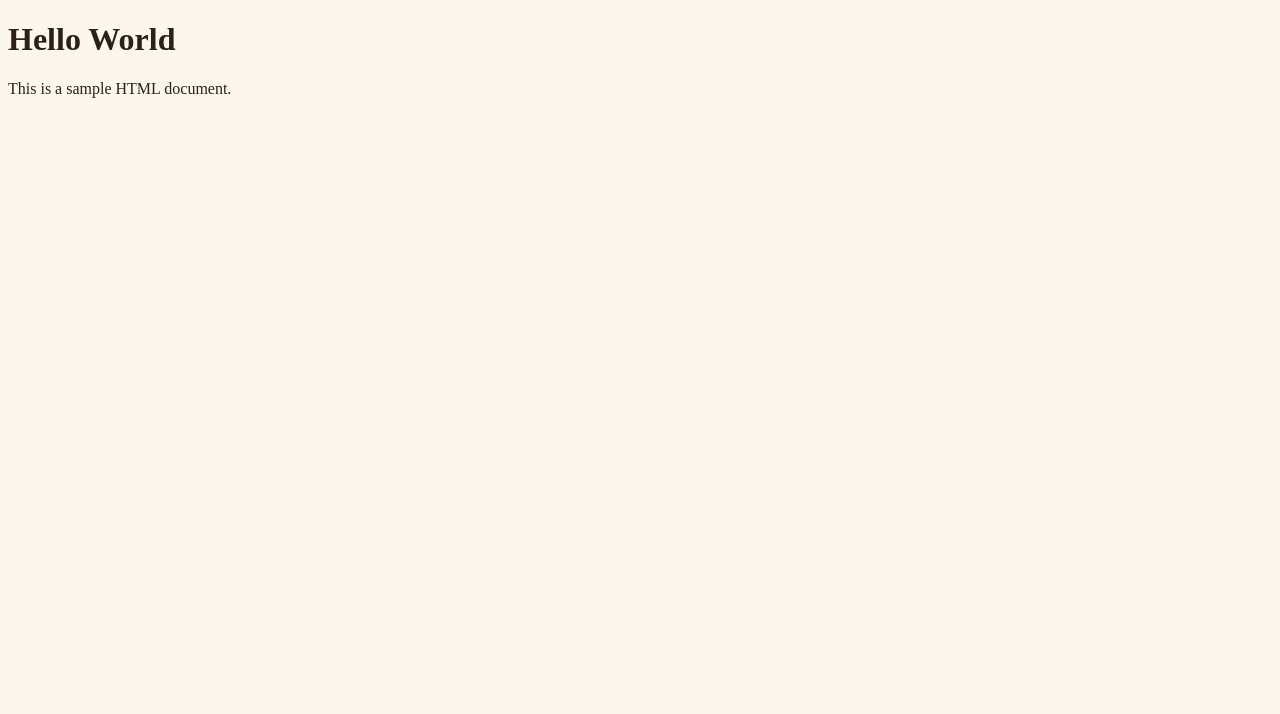
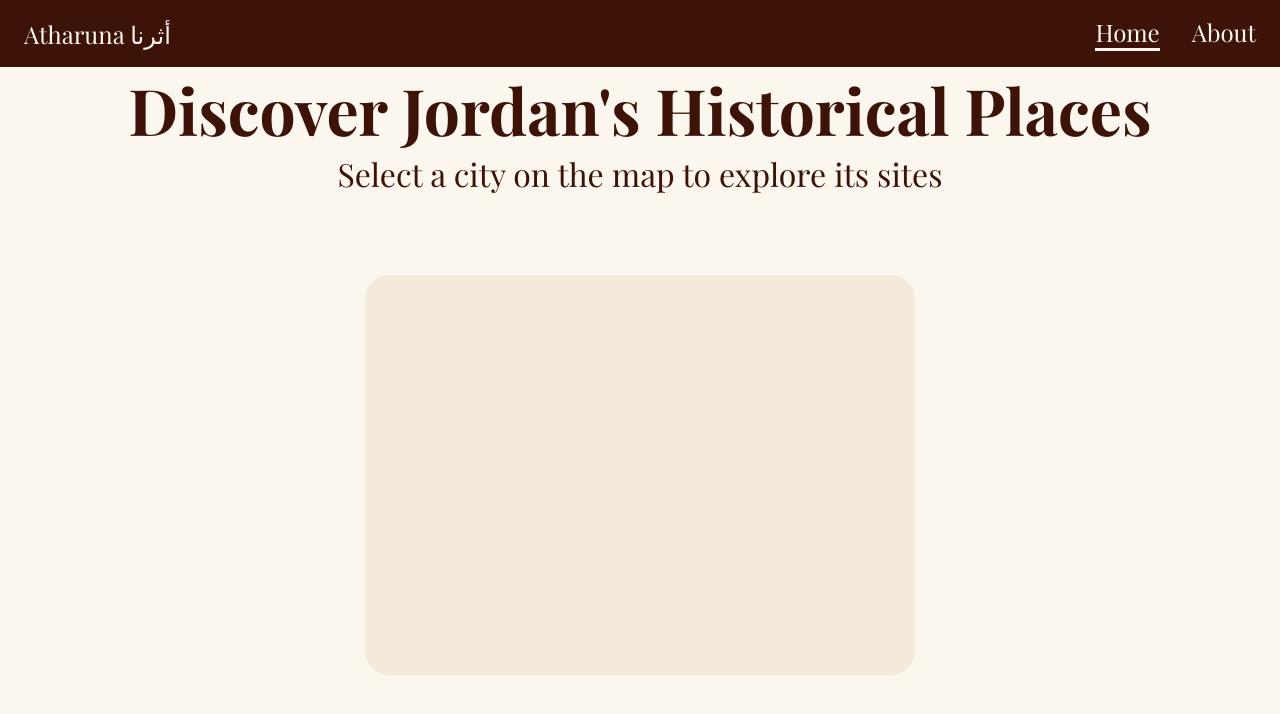
Before and after one commit to yazanmosleh07-bit/Atharuna-Website, a plain HTML site: page index.html in a window 1280 px wide. Drawn offline with nearby package versions, Linux system fonts and the light colour scheme; a web font is replaced by a local one.

Commit message:
Initial Commit

```diff
--- a/css/style.css
+++ b/css/style.css
@@ -0,0 +1,54 @@
+:root{
+    --darkbrown: #3D1308;
+    --cream: #FBF6EE;
+    --mapcolor: #E8D5B5;
+}
+
+*{
+    box-sizing: border-box;
+    margin: 0;
+    padding: 0;
+}
+
+body{
+    background: var(--cream);
+    color: var(--darkbrown);
+    font-family: 'Playfair Display', serif;
+}
+
+header{
+    background-color: var(--darkbrown);
+    display: flex;
+    justify-content: space-between;
+    align-items: center;
+    padding: 16px 24px;
+}
+
+header a{
+    color: var(--cream);
+    text-decoration: none;
+    font-size: 1.5rem;
+}
+
+nav{
+    display: flex;
+    gap: 32px;
+}
+
+.active{
+    border-bottom: 3px solid var(--cream);
+}
+main{
+    text-align: center;
+    font-size: 2rem;
+}
+.map-box{
+    background: #F3EADB;
+    border-radius: 24px;
+    max-width: 550px;
+    margin: 0 auto;
+    margin-top: 80px;
+    height: 400px;
+    padding: 16px;
+
+}
--- a/index.html
+++ b/index.html
@@ -1,13 +1,35 @@
 <!DOCTYPE html>
 <html lang="en">
     <head>
+        <link rel="stylesheet" href="css/style.css">
         <meta charset="UTF-8">
-        <meta name="viewport" content="width=device-width, initial-scale=1.0">
+        <meta name="viewport" content="width=device-width, initial-scale=1">
         <title>Atharuna</title>
+        <link rel="preconnect" href="https://fonts.googleapis.com">
+        <link rel="preconnect" href="https://fonts.gstatic.com" crossorigin>
+        <link href="https://fonts.googleapis.com/css2?family=Playfair+Display:ital,wght@0,400..900;1,400..900&display=swap" rel="stylesheet">
     </head>
-    <body bgcolor="#FBF6EE" text="#2B2118">
 
-        <h1>Hello World</h1>
-        <p>This is a sample HTML document.</p>
+
+    <body>
+
+
+        <header>
+    <a href="index.html" class="logo">Atharuna أثرنا</a>
+    <nav>
+        <a href="index.html" class="active">Home</a>
+        <a href="about.html">About</a>
+    </nav>
+</header>
+        <main>
+            <h1>Discover Jordan's Historical Places</h1>
+            <p class="subtitle">Select a city on the map to explore its sites</p>
+            <div class="map-box"></div>
+        </main>
+
+
     </body>
+
+
+
 </html >
```
Also changed, not shown: about.html (added, +32 -0 lines), images/Jordan_governorates_blank.svg (added).
